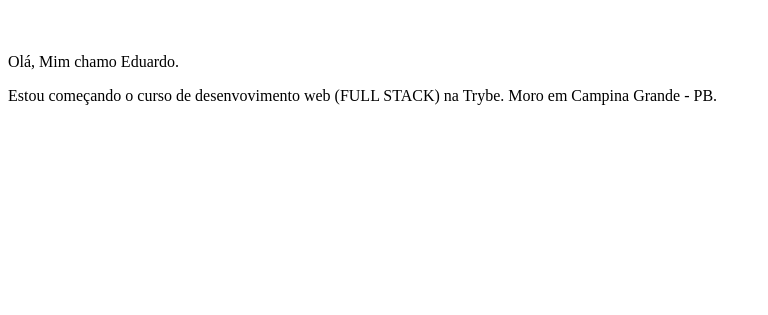
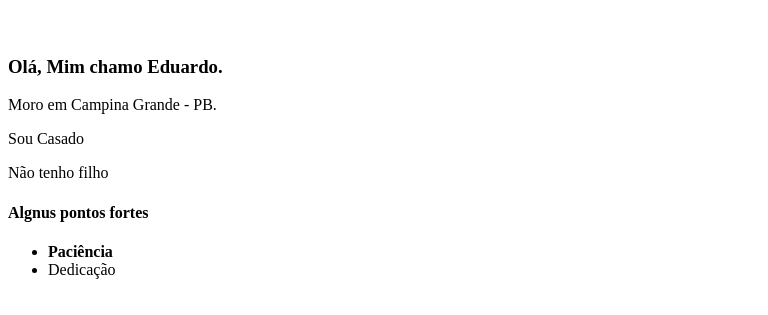
Before and after one commit to EduardoPedro259/EduardoPedro.github.io, a plain HTML site: page index.html in a window 1280 px wide. Shown: the part 61-376 px from the top of the page, without its empty margins (0-768 px from the left). Drawn offline with Linux system fonts and the light colour scheme.

Commit message:
adicionando descricao

```diff
--- a/index.html
+++ b/index.html
@@ -8,8 +8,15 @@
 <body>
     <h1>Eduardo Pedro </h1>
     <img src="/home/eduardo/portifolio/EduardoPedro.github.io/imagen" alt="">
-    <p>Olá, Mim  chamo Eduardo. </p>
-    <p>Estou começando o curso de desenvovimento web (FULL STACK) na Trybe. Moro em Campina Grande - PB.</p>
-    <p></p>
+    <h3>Olá, Mim  chamo Eduardo. </h3>
+    <p>Moro em Campina Grande - PB.</p>
+    <p>Sou Casado</p>
+    <p>Não tenho filho</p>
+    <h4>Algnus pontos fortes</h4>
+    <ul>
+        <li><strong>Paciência</strong></li>
+        <li>Dedicação</li>
+
+    </ul>
 </body>
 </html>
```
